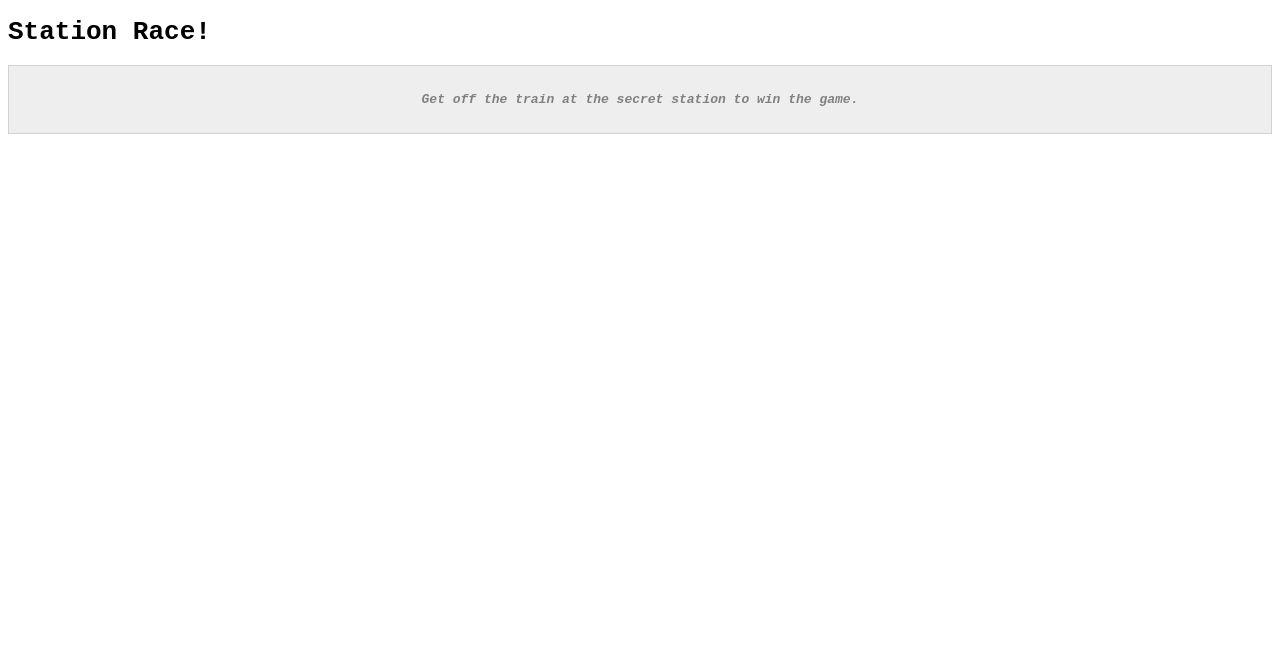
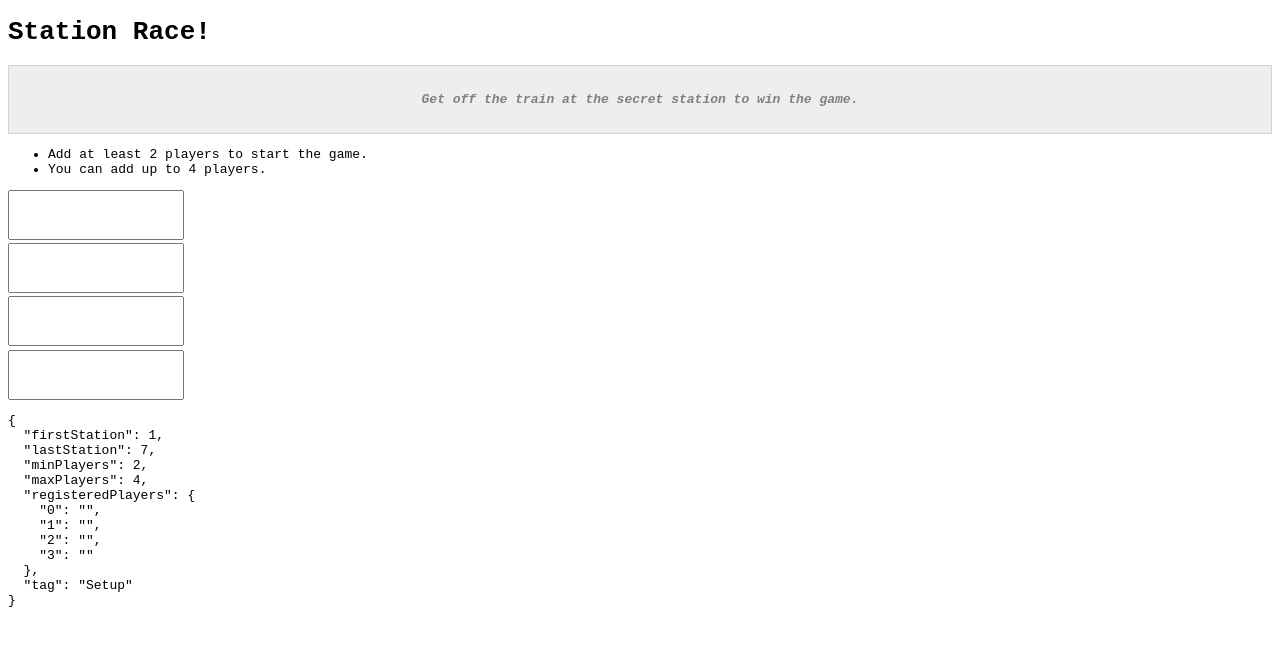
Before and after one commit to grancalavera/station-race-ts, a React (Create React App) app: page / in a window 1280 px wide. Both pictures are taken after a click on the button "BEGIN". Shown: the top 646 px of the page. Built offline with nearby package versions, Linux system fonts and the light colour scheme.

Commit message:
Add setup section

```diff
--- a/src/index.tsx
+++ b/src/index.tsx
@@ -409,7 +409,10 @@ class StationRace extends React.Component<Configuration, State> {
   constructor(props: Configuration) {
     super(props);
     this.state = begin(props);
+
     this.setupNewGame = this.setupNewGame.bind(this);
+    this.start = this.start.bind(this);
+    this.registerPlayer = this.registerPlayer.bind(this);
   }
   public render() {
     const state = this.state;
@@ -453,6 +456,41 @@ class StationRace extends React.Component<Configuration, State> {
             </ul>
           </React.Fragment>
         )}
+
+        {stateIsSetup(state) && (
+          <React.Fragment>
+            <Keyboard onEnter={this.start} />
+            <ul>
+              <li>
+                Add at least {state.minPlayers} players to start the game.
+              </li>
+              <li>You can add up to {state.maxPlayers} players.</li>
+            </ul>
+            {R.range(0, state.maxPlayers).map((_, i) => (
+              <div key={i} className="editor">
+                <input
+                  value={
+                    state.registeredPlayers[i] ? state.registeredPlayers[i] : ""
+                  }
+                  onChange={this.registerPlayer(i)}
+                />{" "}
+              </div>
+            ))}
+
+            {hasEnoughPlayers(state) && (
+              <div className="control-bar">
+                <button
+                  className="control control-large"
+                  onClick={this.start}
+                  tabIndex={-1}
+                >
+                  START
+                </button>
+              </div>
+            )}
+          </React.Fragment>
+        )}
+        <pre>{JSON.stringify(state, null, 2)}</pre>
       </React.Fragment>
     );
   }
@@ -472,12 +510,20 @@ class StationRace extends React.Component<Configuration, State> {
     this.sendInput({ type: "SetupNewGame" });
   }
 
+  private start(): void {
+    this.sendInput({ type: "Start" });
+  }
+
+  private registerPlayer(i: number) {
+    return (e: React.ChangeEvent<HTMLInputElement>): void => {
+      e.preventDefault();
+      const name = e.target.value;
+      this.sendInput({ type: "RegisterPlayer", payload: { i, name } });
+    };
+  }
+
   // private beginAgain(): void {
   //   this.sendInput({ type: "BeginAgain" });
-  // }
-
-  // private start(): void {
-  //   this.sendInput({ type: "Start" });
   // }
 
   // private playAgain(): void {
@@ -508,18 +554,6 @@ class StationRace extends React.Component<Configuration, State> {
   //   this.sendInput({ type: "GoLast" });
   // }
 
-  // private registerPlayer(registration: PlayerRegistration): void {
-  //   this.sendInput({ type: "RegisterPlayer", payload: registration });
-  // }
-
-  private whenStateIs(tag: StateTag): boolean {
-    return this.state.tag === tag;
-  }
-
-  private whenStateIsNot(tag: StateTag): boolean {
-    return !this.whenStateIs(tag);
-  }
-
   // private isCurrentPlayer(game: Game, player: number): boolean {
   //   return game.currentPlayer === player;
   // }
@@ -528,7 +562,6 @@ class StationRace extends React.Component<Configuration, State> {
 // Simulation
 
 ReactDOM.render(
-  <React.Fragment>
   <StationRace
     firstStation={1}
     lastStation={7}
@@ -536,7 +569,6 @@ ReactDOM.render(
     maxPlayers={4}
     makeSecretStation={makeSecretStation}
     registeredPlayers={{}}
-    />
-  </React.Fragment>,
+  />,
   document.getElementById("root") as HTMLElement
 );
```
Lines whose indentation alone changed are shown as unchanged.
